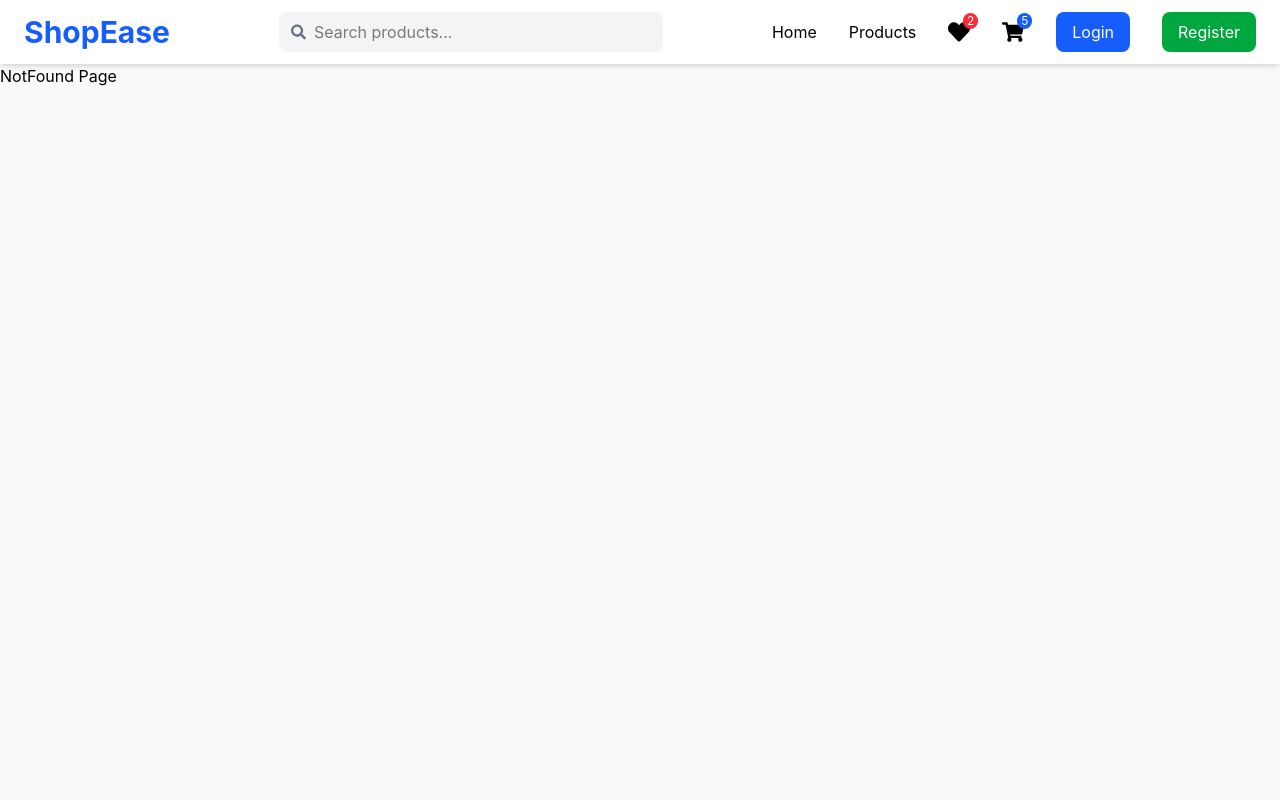
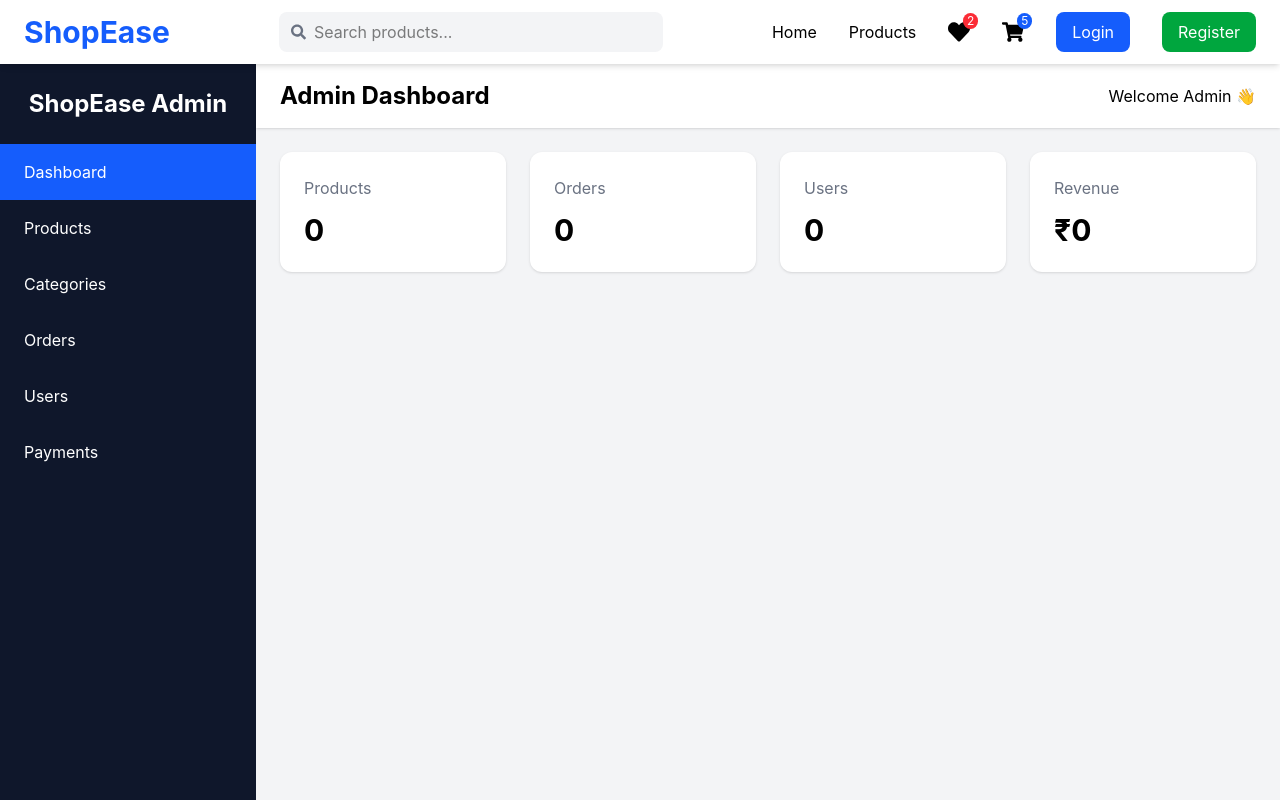
Before and after one commit to amithangadi/ecommerce-REST-API-frontend, a React (Vite) app: page /admin in a window 1280 px wide. Shown: the top 800 px of the page. Built offline with nearby package versions, Linux system fonts and the light colour scheme.

Commit message:
added admin feature

```diff
--- /dev/null
+++ b/src/components/admin/AdminLayout.jsx
@@ -0,0 +1,24 @@
+import Sidebar from "./Sidebar";
+import Topbar from "./Topbar";
+
+function AdminLayout({ children }) {
+    return (
+        <div className="flex min-h-screen bg-gray-100">
+
+            <Sidebar />
+
+            <div className="flex-1">
+
+                <Topbar />
+
+                <div className="p-6">
+                    {children}
+                </div>
+
+            </div>
+
+        </div>
+    );
+}
+
+export default AdminLayout;
--- /dev/null
+++ b/src/components/admin/Sidebar.jsx
@@ -0,0 +1,49 @@
+import { NavLink } from "react-router-dom";
+
+function Sidebar() {
+
+    const menu = [
+        { name: "Dashboard", path: "/admin" },
+        { name: "Products", path: "/admin/products" },
+        { name: "Categories", path: "/admin/categories" },
+        { name: "Orders", path: "/admin/orders" },
+        { name: "Users", path: "/admin/users" },
+        { name: "Payments", path: "/admin/payments" },
+    ];
+
+    return (
+
+        <div className="w-64 bg-slate-900 text-white">
+
+            <div className="text-center py-6 text-2xl font-bold">
+
+                ShopEase Admin
+
+            </div>
+
+            <nav>
+
+                {menu.map((item) => (
+
+                    <NavLink
+                        key={item.path}
+                        to={item.path}
+                        className={({ isActive }) =>
+                            `block px-6 py-4 hover:bg-slate-700 ${
+                                isActive ? "bg-blue-600" : ""
+                            }`
+                        }
+                    >
+                        {item.name}
+                    </NavLink>
+
+                ))}
+
+            </nav>
+
+        </div>
+
+    );
+}
+
+export default Sidebar;
--- /dev/null
+++ b/src/components/admin/Topbar.jsx
@@ -0,0 +1,23 @@
+function Topbar() {
+
+    return (
+
+        <div className="bg-white shadow px-6 py-4 flex justify-between items-center">
+
+            <h1 className="text-2xl font-bold">
+                Admin Dashboard
+            </h1>
+
+            <div>
+
+                Welcome Admin 👋
+
+            </div>
+
+        </div>
+
+    );
+
+}
+
+export default Topbar;
--- /dev/null
+++ b/src/pages/admin/Categories.jsx
@@ -0,0 +1,11 @@
+import AdminLayout from "../../components/admin/AdminLayout";
+
+function Categories() {
+    return (
+        <AdminLayout>
+            <h1 className="text-3xl font-bold">Categories</h1>
+        </AdminLayout>
+    );
+}
+
+export default Categories;
--- /dev/null
+++ b/src/pages/admin/Dashboard.jsx
@@ -0,0 +1,67 @@
+import AdminLayout from "../../components/admin/AdminLayout";
+
+function Dashboard() {
+
+    return (
+
+        <AdminLayout>
+
+            <div className="grid md:grid-cols-2 lg:grid-cols-4 gap-6">
+
+                <div className="bg-white p-6 rounded-xl shadow">
+
+                    <h3 className="text-gray-500">
+                        Products
+                    </h3>
+
+                    <p className="text-3xl font-bold mt-3">
+                        0
+                    </p>
+
+                </div>
+
+                <div className="bg-white p-6 rounded-xl shadow">
+
+                    <h3 className="text-gray-500">
+                        Orders
+                    </h3>
+
+                    <p className="text-3xl font-bold mt-3">
+                        0
+                    </p>
+
+                </div>
+
+                <div className="bg-white p-6 rounded-xl shadow">
+
+                    <h3 className="text-gray-500">
+                        Users
+                    </h3>
+
+                    <p className="text-3xl font-bold mt-3">
+                        0
+                    </p>
+
+                </div>
+
+                <div className="bg-white p-6 rounded-xl shadow">
+
+                    <h3 className="text-gray-500">
+                        Revenue
+                    </h3>
+
+                    <p className="text-3xl font-bold mt-3">
+                        ₹0
+                    </p>
+
+                </div>
+
+            </div>
+
+        </AdminLayout>
+
+    );
+
+}
+
+export default Dashboard;
--- /dev/null
+++ b/src/pages/admin/Orders.jsx
@@ -0,0 +1,11 @@
+import AdminLayout from "../../components/admin/AdminLayout";
+
+function Orders() {
+    return (
+        <AdminLayout>
+            <h1 className="text-3xl font-bold">Orders</h1>
+        </AdminLayout>
+    );
+}
+
+export default Orders;
--- /dev/null
+++ b/src/pages/admin/Payments.jsx
@@ -0,0 +1,11 @@
+import AdminLayout from "../../components/admin/AdminLayout";
+
+function Payments() {
+    return (
+        <AdminLayout>
+            <h1 className="text-3xl font-bold">Payments</h1>
+        </AdminLayout>
+    );
+}
+
+export default Payments;
--- /dev/null
+++ b/src/pages/admin/Products.jsx
@@ -0,0 +1,11 @@
+import AdminLayout from "../../components/admin/AdminLayout";
+
+function Products() {
+    return (
+        <AdminLayout>
+            <h1 className="text-3xl font-bold">Products</h1>
+        </AdminLayout>
+    );
+}
+
+export default Products;
--- /dev/null
+++ b/src/pages/admin/Users.jsx
@@ -0,0 +1,11 @@
+import AdminLayout from "../../components/admin/AdminLayout";
+
+function Users() {
+    return (
+        <AdminLayout>
+            <h1 className="text-3xl font-bold">Users</h1>
+        </AdminLayout>
+    );
+}
+
+export default Users;
--- a/src/routes/AppRoutes.jsx
+++ b/src/routes/AppRoutes.jsx
@@ -12,6 +12,13 @@ import Profile from "../pages/Profile/Profile";
 import Orders from "../pages/Orders/Orders";
 import Checkout from "../pages/Checkout/Checkout";
 import NotFound from "../pages/NotFound/NotFound";
+
+import Dashboard from "../pages/admin/Dashboard";
+import AdminProducts from "../pages/admin/Products";
+import Categories from "../pages/admin/Categories";
+import AdminOrders from "../pages/admin/Orders";
+import Users from "../pages/admin/Users";
+import Payments from "../pages/admin/Payments";
 
 function AppRoutes() {
     return (
@@ -28,6 +35,15 @@ function AppRoutes() {
     <Route path="/login" element={<Login />} />
 
     <Route path="/register" element={<Register />} />
+
+    <Route path="/admin" element={<Dashboard />} />
+<Route path="/admin/products" element={<Products />} />
+<Route path="/admin/categories" element={<Categories />} />
+<Route path="/admin/orders" element={<Orders />} />
+<Route path="/admin/users" element={<Users />} />
+<Route path="/admin/payments" element={<Payments />} />
+
+<Route path="*" element={<NotFound />} />
 
     {/* Protected Routes */}
 
```
